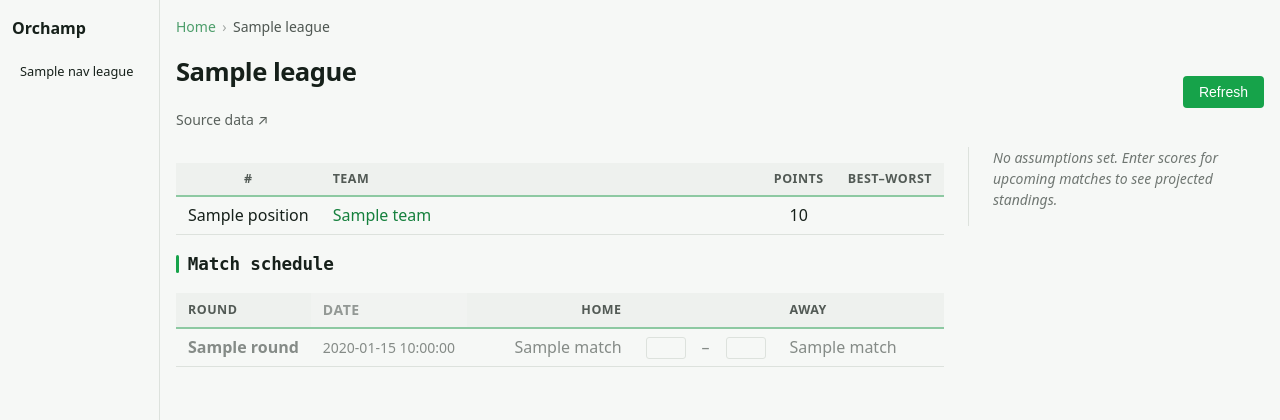
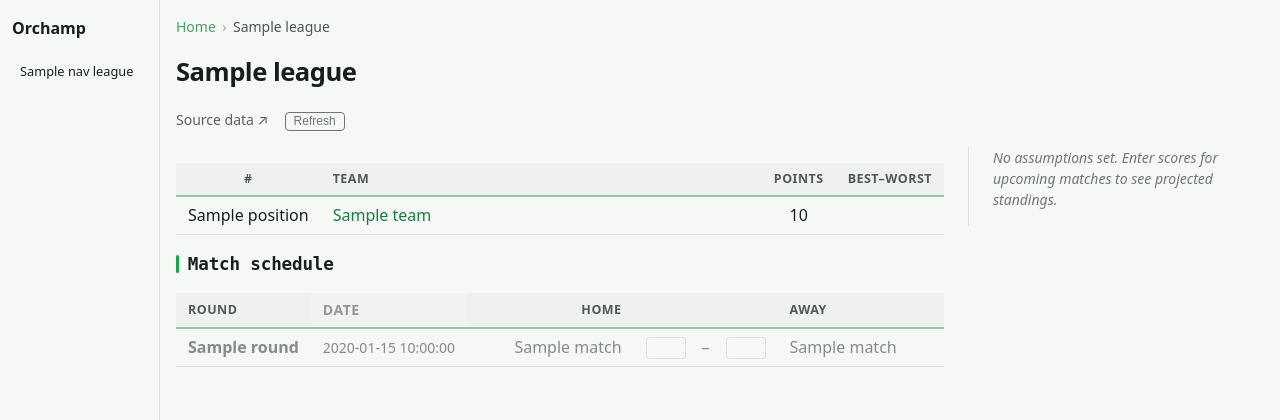
Before and after one commit to bbc2/orchamp, a Python web app: template src/orchamp_web/templates/standings.html in a window 1280 px wide. Shown: the top 420 px of the page. Run offline with Jinja, Linux system fonts and the light colour scheme; the template is opened without the code that fills it: most values are stand-ins (such as "Sample title", 1, 10 or a date in 2020); some libraries are stand-ins or nearby versions; some web fonts are replaced.

Commit message:
orchamp_web: Fix location and appearance of the "Refresh" button

```diff
--- a/src/orchamp_web/templates/base.html
+++ b/src/orchamp_web/templates/base.html
@@ -23,7 +23,7 @@
                 var de = document.documentElement;
                 de.setAttribute('data-theme', effective);
                 de.setAttribute('data-theme-mode', mode);
-            } catch (e) {}
+            } catch (e) { }
         })();
     </script>
     <script src="/static/htmx.min.js"></script>
@@ -512,30 +512,28 @@
         }
 
         .refresh-btn {
-            background: var(--accent);
-            color: var(--accent-contrast);
-            border: none;
-            padding: 0.5rem 1rem;
+            background: none;
+            color: var(--fg);
+            border: 1px solid currentColor;
+            padding: 0.1rem 0.5rem;
             border-radius: 4px;
             cursor: pointer;
-            font-size: 0.875rem;
+            font-size: 0.75rem;
+            opacity: 0.6;
+            vertical-align: middle;
+            margin-left: 0.75rem;
         }
 
         .refresh-btn:hover {
-            opacity: 0.9;
+            opacity: 1;
         }
 
         .refresh-btn.htmx-request {
-            opacity: 0.5;
+            opacity: 0.3;
             cursor: wait;
         }
 
         .header {
-            display: flex;
-            justify-content: space-between;
-            align-items: center;
-            flex-wrap: wrap;
-            gap: 1rem;
             margin-bottom: 1rem;
         }
 
@@ -672,19 +670,25 @@
         }
 
         @keyframes loading-appear {
-            to { opacity: 0.6; }
+            to {
+                opacity: 0.6;
+            }
         }
 
         @keyframes loading-spin {
-            to { transform: rotate(360deg); }
+            to {
+                transform: rotate(360deg);
+            }
         }
 
         @media (prefers-reduced-motion: reduce) {
+
             .loading,
             .loading::before {
                 animation: none;
                 opacity: 0.6;
             }
+
             .skip-link {
                 transition: none;
             }
@@ -850,24 +854,21 @@
             <div class="nav-scroll">
                 <a href="/" class="nav-brand">Orchamp</a>
                 {% for key, short_name in nav_leagues %}
-                <a href="/web/{{ key }}/" class="nav-league{% if key == current_league_key %} active{% endif %}"{% if key == current_league_key %} aria-current="page"{% endif %}>{{
+                <a href="/web/{{ key }}/" class="nav-league{% if key == current_league_key %} active{% endif %}" {% if
+                    key==current_league_key %} aria-current="page" {% endif %}>{{
                     short_name }}</a>
                 {% endfor %}
             </div>
             <div class="nav-controls">
-                <button type="button" class="theme-toggle" id="theme-toggle"
-                    data-label-dark="{{ _('Theme: dark') }}"
-                    data-label-light="{{ _('Theme: light') }}"
-                    data-label-system="{{ _('Theme: system') }}"
+                <button type="button" class="theme-toggle" id="theme-toggle" data-label-dark="{{ _('Theme: dark') }}"
+                    data-label-light="{{ _('Theme: light') }}" data-label-system="{{ _('Theme: system') }}"
                     aria-label="{{ _('Switch theme') }}" title="{{ _('Switch theme') }}">
-                    <svg class="theme-icon theme-icon--dark" viewBox="0 0 24 24" fill="none"
-                        stroke="currentColor" stroke-width="2" stroke-linecap="round"
-                        stroke-linejoin="round" aria-hidden="true">
+                    <svg class="theme-icon theme-icon--dark" viewBox="0 0 24 24" fill="none" stroke="currentColor"
+                        stroke-width="2" stroke-linecap="round" stroke-linejoin="round" aria-hidden="true">
                         <path d="M21 12.79A9 9 0 1 1 11.21 3 7 7 0 0 0 21 12.79z" />
                     </svg>
-                    <svg class="theme-icon theme-icon--light" viewBox="0 0 24 24" fill="none"
-                        stroke="currentColor" stroke-width="2" stroke-linecap="round"
-                        stroke-linejoin="round" aria-hidden="true">
+                    <svg class="theme-icon theme-icon--light" viewBox="0 0 24 24" fill="none" stroke="currentColor"
+                        stroke-width="2" stroke-linecap="round" stroke-linejoin="round" aria-hidden="true">
                         <circle cx="12" cy="12" r="5" />
                         <line x1="12" y1="1" x2="12" y2="3" />
                         <line x1="12" y1="21" x2="12" y2="23" />
@@ -878,8 +879,8 @@
                         <line x1="4.22" y1="19.78" x2="5.64" y2="18.36" />
                         <line x1="18.36" y1="5.64" x2="19.78" y2="4.22" />
                     </svg>
-                    <svg class="theme-icon theme-icon--system" viewBox="0 0 24 24"
-                        stroke="currentColor" stroke-width="2" aria-hidden="true">
+                    <svg class="theme-icon theme-icon--system" viewBox="0 0 24 24" stroke="currentColor"
+                        stroke-width="2" aria-hidden="true">
                         <circle cx="12" cy="12" r="9" fill="none" />
                         <path d="M12 3 A9 9 0 0 0 12 21 Z" fill="currentColor" stroke="none" />
                     </svg>
@@ -890,8 +891,7 @@
                 </nav>
                 {% if auth_enabled %}
                 <form method="post" action="/logout" class="nav-logout">
-                    <button type="submit" class="logout-btn" title="{{ _('Log out') }}"
-                        aria-label="{{ _('Log out') }}">
+                    <button type="submit" class="logout-btn" title="{{ _('Log out') }}" aria-label="{{ _('Log out') }}">
                         <svg viewBox="0 0 24 24" fill="none" stroke="currentColor" stroke-width="2"
                             stroke-linecap="round" stroke-linejoin="round" aria-hidden="true">
                             <path d="M9 21H5a2 2 0 0 1-2-2V5a2 2 0 0 1 2-2h4" />
@@ -937,7 +937,7 @@
 
             btn.addEventListener('click', function () {
                 var mode = nextMode[currentMode()] || 'system';
-                try { localStorage.setItem('orchamp-theme', mode); } catch (e) {}
+                try { localStorage.setItem('orchamp-theme', mode); } catch (e) { }
                 apply(mode);
             });
 
--- a/src/orchamp_web/templates/standings.html
+++ b/src/orchamp_web/templates/standings.html
@@ -15,11 +15,11 @@
     <div>
         <h1>{{ league.name }}</h1>
         <a class="source-link" href="{{ league.url }}" target="_blank">{{ _("Source data ↗") }}</a>
+        <button class="refresh-btn" data-base-url="/web/{{ league_key }}/standings-table"
+            hx-get="/web/{{ league_key }}/standings-table" hx-target="#standings-table" hx-swap="innerHTML">
+            {{ _("Refresh") }}
+        </button>
     </div>
-    <button class="refresh-btn" data-base-url="/web/{{ league_key }}/standings-table"
-        hx-get="/web/{{ league_key }}/standings-table" hx-target="#standings-table" hx-swap="innerHTML">
-        {{ _("Refresh") }}
-    </button>
 </div>
 
 <div class="standings-layout">
```
